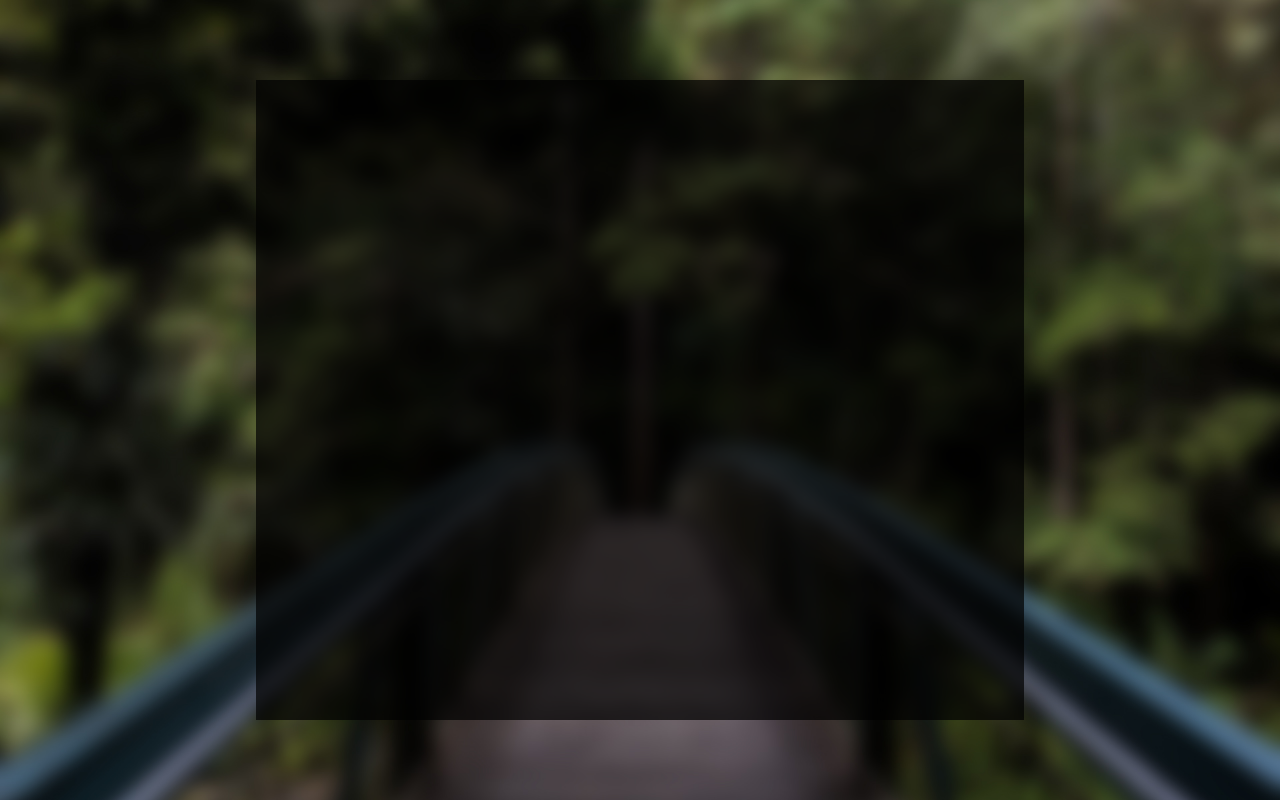
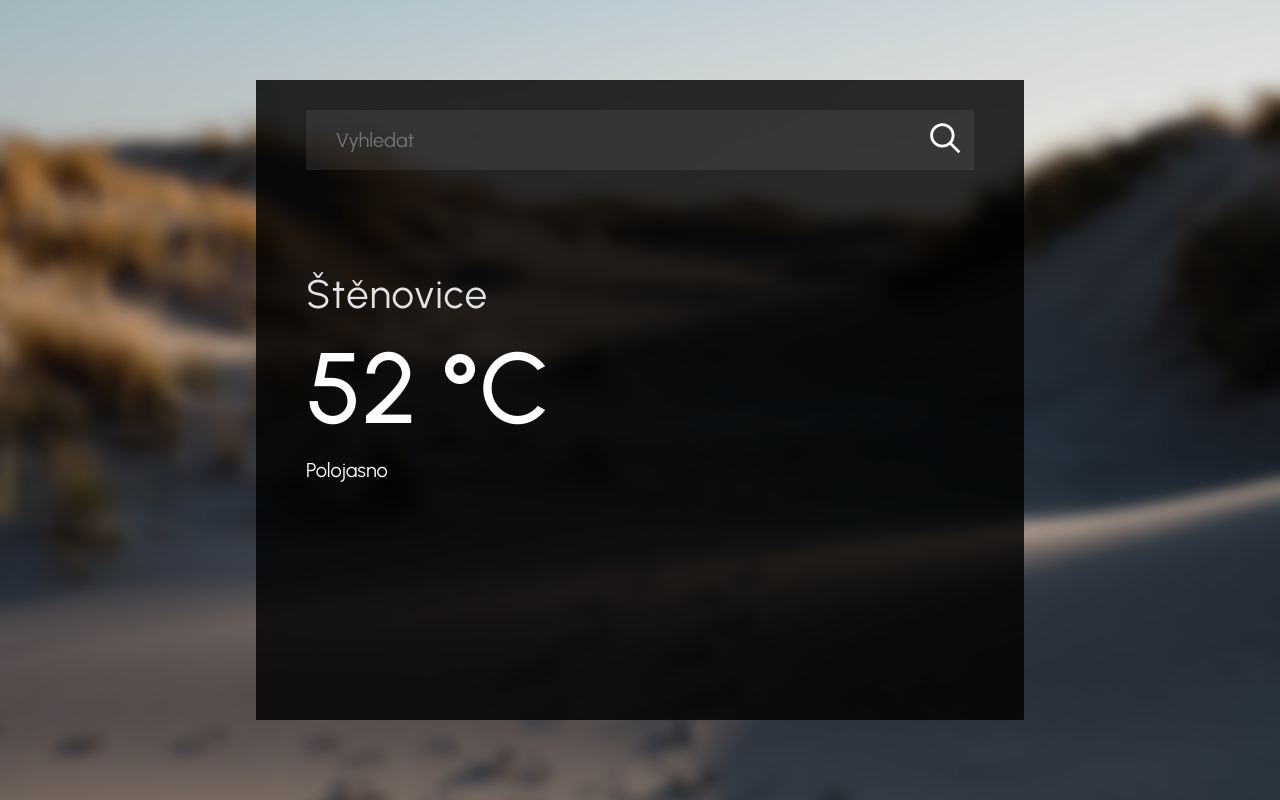
Before and after one commit to skewnity/weather-app, a website: page index.html in a window 1280 px wide. Drawn offline with Linux system fonts and the light colour scheme.

Commit message:
Stylování weather boxu, přidání komponentů

```diff
--- a/index.html
+++ b/index.html
@@ -8,8 +8,26 @@
     <title>Weather app | by skewnity</title>
 </head>
 <body>
-    <div class="box"
+    <div class="box">
 
+        <div class="search">
+            <input class="search-bar" type="text" placeholder="Vyhledat">
+            <button>
+                <svg xmlns="http://www.w3.org/2000/svg" fill="none" viewBox="0 0 24 24" stroke="currentColor">
+                    <path stroke-width="1.8" d="M21 21l-6-6m2-5a7 7 0 11-14 0 7 7 0 0114 0z" />
+                </svg>
+            </button>
+        </div>
+
+        <div class="weather">
+            <h1 class="city">Štěnovice</h1>
+            <h1 class="temperature">52 °C</h1>
+            <h1 class="description">Polojasno</h1>
+        </div>
     </div>
+
+
+
+    <script src="js/script.js"></script>
 </body>
 </html>
--- a/sass/base/_reset.scss
+++ b/sass/base/_reset.scss
@@ -1,4 +1,4 @@
-*,*:hover,*::before,*::after{
+*{
     margin: 0;
     padding: 0;
     box-sizing: border-box;
@@ -6,3 +6,4 @@
 html{
     font-size: 62.5%;
 }
+@import url('https://fonts.googleapis.com/css2?family=Urbanist:wght@100;200;300;400;500;600;700;800;900&display=swap');
--- a/sass/components/_body.scss
+++ b/sass/components/_body.scss
@@ -7,7 +7,7 @@ body{
 
     font-family: 'Courier New', Courier, monospace;
 
-    background-image: url(../images/bridge.jpg);
+    background-image: url(../images/beach.jpg);
 
     background-size: cover;
     background-position: center;
@@ -15,10 +15,19 @@ body{
 
 }
 .box{
+
     width: 60vw;
     height: 80vh;
 
-    background-color: rgba(0, 0, 0, 0.7);
+    background: #000000d0;
+
+    color: white;
+
+    padding: 3em 5em 3em 5em;
+
+
+
+
 
     @include responsive(tablet-landscape){
         width: 80vw;
@@ -27,3 +36,76 @@ body{
         width: 100vw;
     }
 }
+
+.search{
+    display: flex;
+    align-items: center;
+    justify-content: space-between;
+    background: #7c7c7c2b;
+
+}
+button {
+    border: none;
+    height: 3em;
+    width: 3em;
+    margin-right: 10px;
+    outline: none;
+    background-color: transparent;
+    color: white;
+    cursor: pointer;
+    transition: 0.2s ease-in-out;
+
+
+}
+.search-bar {
+    border: none;
+    outline: none;
+
+    width: 100%;
+    height: 2em;
+
+    padding: 1.5em;
+
+    background-color: transparent;
+    color: white;
+
+    font-family: 'Urbanist', sans-serif;
+    font-size: 2rem;
+}
+svg{
+    color: white;
+}
+
+.weather{
+    display: block;
+
+    width: 100%;
+
+    margin-top: 100px;
+
+    font-family: 'Urbanist', sans-serif;
+
+    text-align: left;
+}
+
+.city{
+    font-size: 4rem;
+    font-weight: 400;
+    letter-spacing: 1px;
+
+    padding: 0;
+
+    color: rgb(226, 226, 226);
+}
+
+.temperature{
+    font-size: 10rem;
+    font-weight: 500;
+
+    margin: 10px 0 10px 0;
+}
+
+.description{
+    font-size: 2rem;
+    font-weight: 400;
+}
```
Also changed, not shown: css/main.css, images/beach.jpg (added), images/bridge.jpg (deleted), js/script.js (added).
